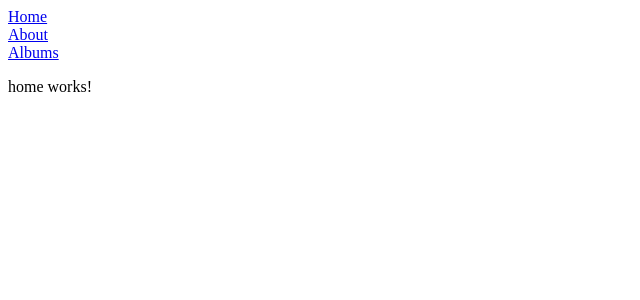
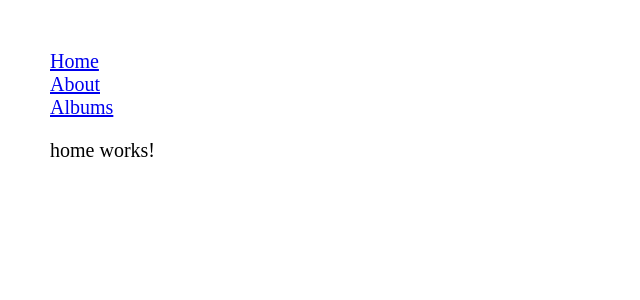
Before and after one commit to dilyara4949/web_dev, an Angular app in the folder lab6/album/: page /home in a window 1280 px wide. Shown: the top 300 px of the page, without its empty margins (0-640 px from the left). Built offline with nearby package versions, Linux system fonts and the light colour scheme.

Commit message:
styles added

```diff
--- a/lab6/album/src/styles.css
+++ b/lab6/album/src/styles.css
@@ -1 +1,16 @@
-/* You can add global styles to this file, and also import other style files */
+button {
+  width: 140px;
+  height: 30px;
+  margin: 10px ;
+}
+button a {
+  text-decoration: none;
+}
+* {
+  font-size: 20px;
+}
+
+body {
+  margin-left: 50px;
+  margin-top: 50px;
+}
```
